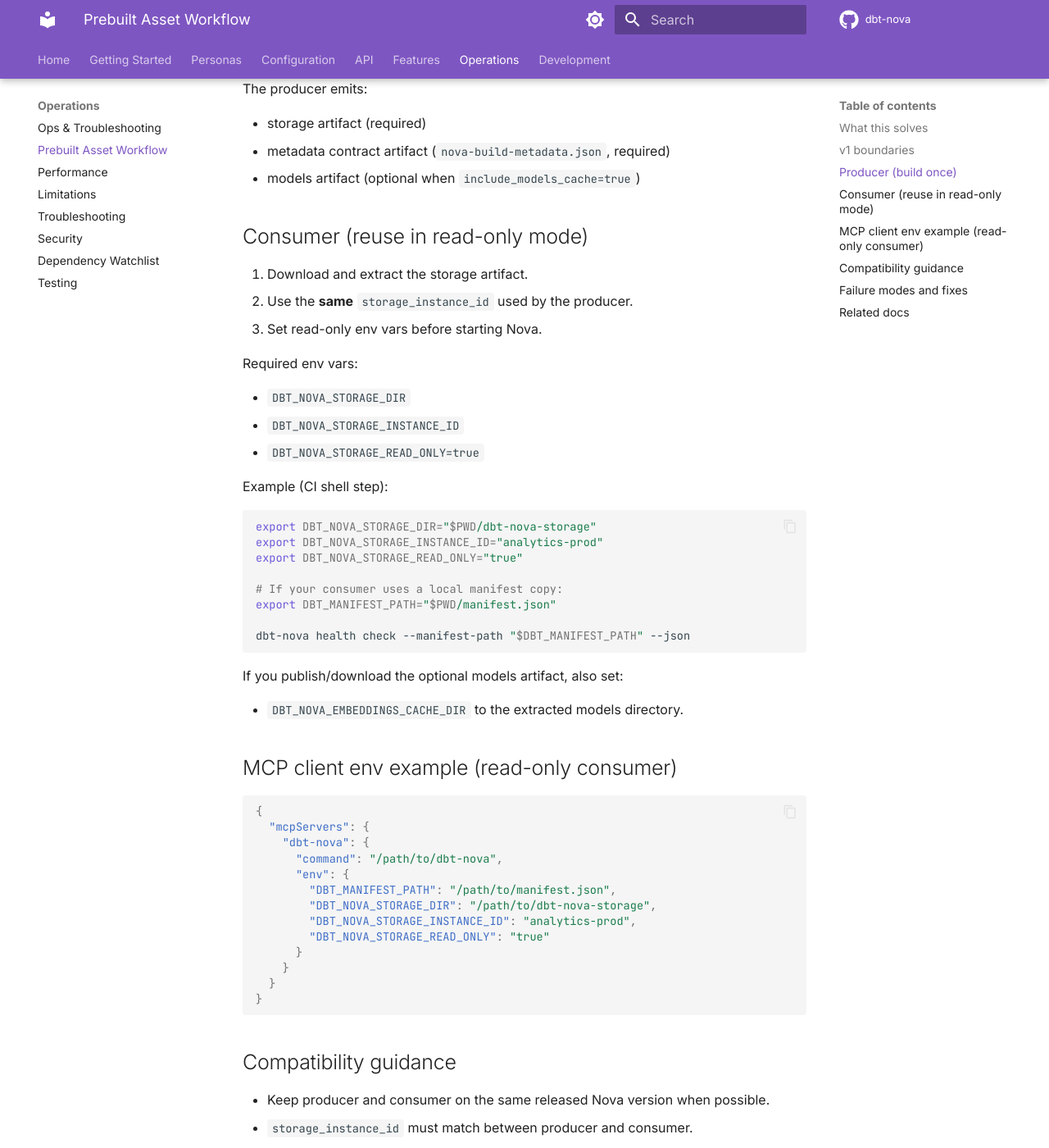
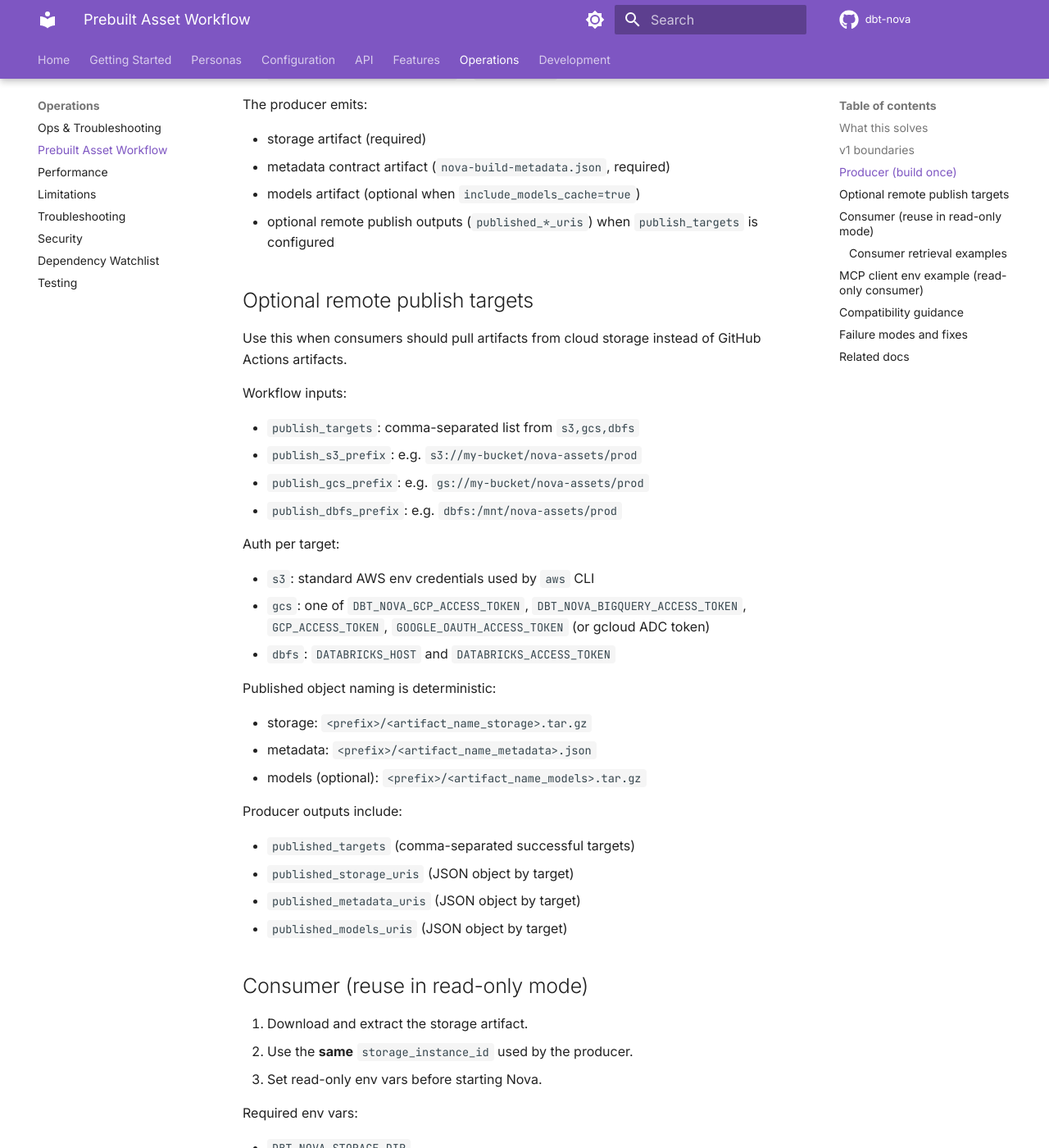
Before and after one commit to joe-broadhead/dbt-nova, an MkDocs documentation site: the page built from docs/operations/prebuilt-assets.md, in a window 1280 px wide and 1400 px high, scrolled down 1162 px. Shown: the whole window at 82% size. Built offline with MkDocs 1.6.1 and Material for MkDocs 9.7.7, drawn with Linux system fonts in a browser that asks for light colours; comment, search, counter and statistics services are not loaded; some of the changed text lies outside the part shown.

Commit message:
ci: add optional S3/GCS/DBFS publish targets for nova assets

````diff
--- a/docs/operations/prebuilt-assets.md
+++ b/docs/operations/prebuilt-assets.md
@@ -15,7 +15,7 @@
 - Optional models cache artifact is supported via `include_models_cache`.
 - Consumers are read-only (`DBT_NOVA_STORAGE_READ_ONLY=true`) and do **not**
   fall back to rebuilding.
-- Optional S3/GCS/DBFS publish targets are out of scope for this version.
+- Optional S3/GCS/DBFS publish targets are supported and disabled by default.
 
 ## Producer (build once)
 
@@ -36,6 +36,7 @@
       artifact_name_prefix: analytics-prod
       retention_days: 14
       include_models_cache: false
+      publish_targets: ""
 ```
 
 Alternative producer inputs:
@@ -48,6 +49,40 @@
 - storage artifact (required)
 - metadata contract artifact (`nova-build-metadata.json`, required)
 - models artifact (optional when `include_models_cache=true`)
+- optional remote publish outputs (`published_*_uris`) when `publish_targets`
+  is configured
+
+## Optional remote publish targets
+
+Use this when consumers should pull artifacts from cloud storage instead of
+GitHub Actions artifacts.
+
+Workflow inputs:
+
+- `publish_targets`: comma-separated list from `s3,gcs,dbfs`
+- `publish_s3_prefix`: e.g. `s3://my-bucket/nova-assets/prod`
+- `publish_gcs_prefix`: e.g. `gs://my-bucket/nova-assets/prod`
+- `publish_dbfs_prefix`: e.g. `dbfs:/mnt/nova-assets/prod`
+
+Auth per target:
+
+- `s3`: standard AWS env credentials used by `aws` CLI
+- `gcs`: one of `DBT_NOVA_GCP_ACCESS_TOKEN`, `DBT_NOVA_BIGQUERY_ACCESS_TOKEN`,
+  `GCP_ACCESS_TOKEN`, `GOOGLE_OAUTH_ACCESS_TOKEN` (or gcloud ADC token)
+- `dbfs`: `DATABRICKS_HOST` and `DATABRICKS_ACCESS_TOKEN`
+
+Published object naming is deterministic:
+
+- storage: `<prefix>/<artifact_name_storage>.tar.gz`
+- metadata: `<prefix>/<artifact_name_metadata>.json`
+- models (optional): `<prefix>/<artifact_name_models>.tar.gz`
+
+Producer outputs include:
+
+- `published_targets` (comma-separated successful targets)
+- `published_storage_uris` (JSON object by target)
+- `published_metadata_uris` (JSON object by target)
+- `published_models_uris` (JSON object by target)
 
 ## Consumer (reuse in read-only mode)
 
@@ -77,6 +112,29 @@
 If you publish/download the optional models artifact, also set:
 
 - `DBT_NOVA_EMBEDDINGS_CACHE_DIR` to the extracted models directory.
+
+### Consumer retrieval examples
+
+S3:
+
+```bash
+aws s3 cp s3://my-bucket/nova-assets/prod/<artifact_name_storage>.tar.gz .
+tar -xzf <artifact_name_storage>.tar.gz
+```
+
+GCS:
+
+```bash
+gcloud storage cp gs://my-bucket/nova-assets/prod/<artifact_name_storage>.tar.gz .
+tar -xzf <artifact_name_storage>.tar.gz
+```
+
+DBFS (Databricks CLI):
+
+```bash
+databricks fs cp dbfs:/mnt/nova-assets/prod/<artifact_name_storage>.tar.gz .
+tar -xzf <artifact_name_storage>.tar.gz
+```
 
 ## MCP client env example (read-only consumer)
 
````
Also changed, not shown: README.md (+4 -0 lines), 2 other files.
